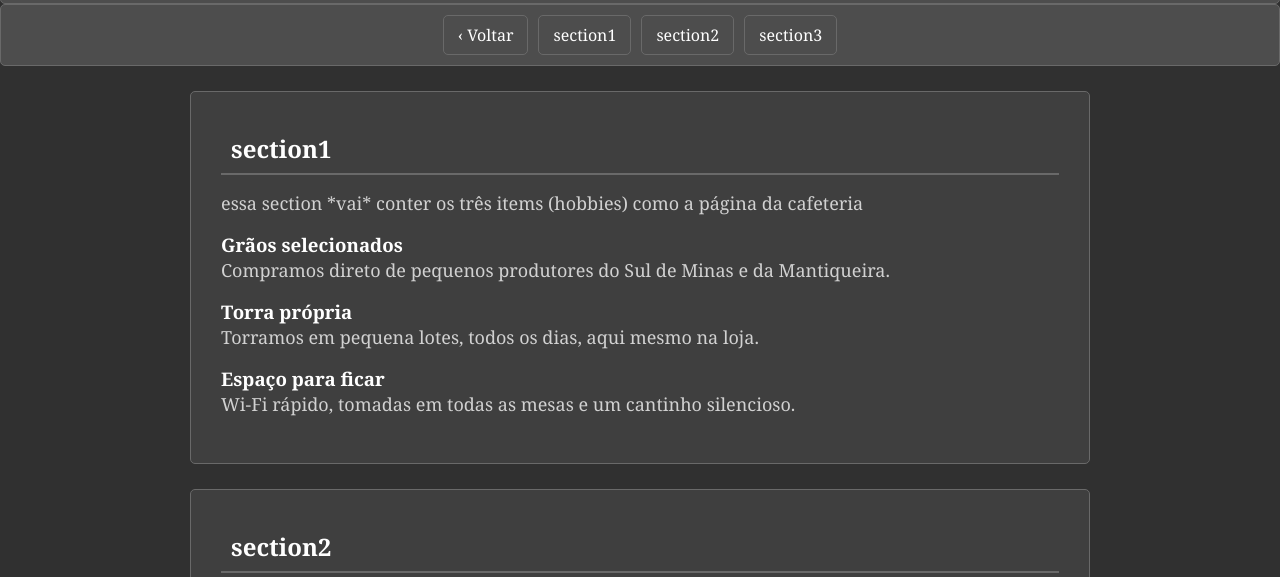
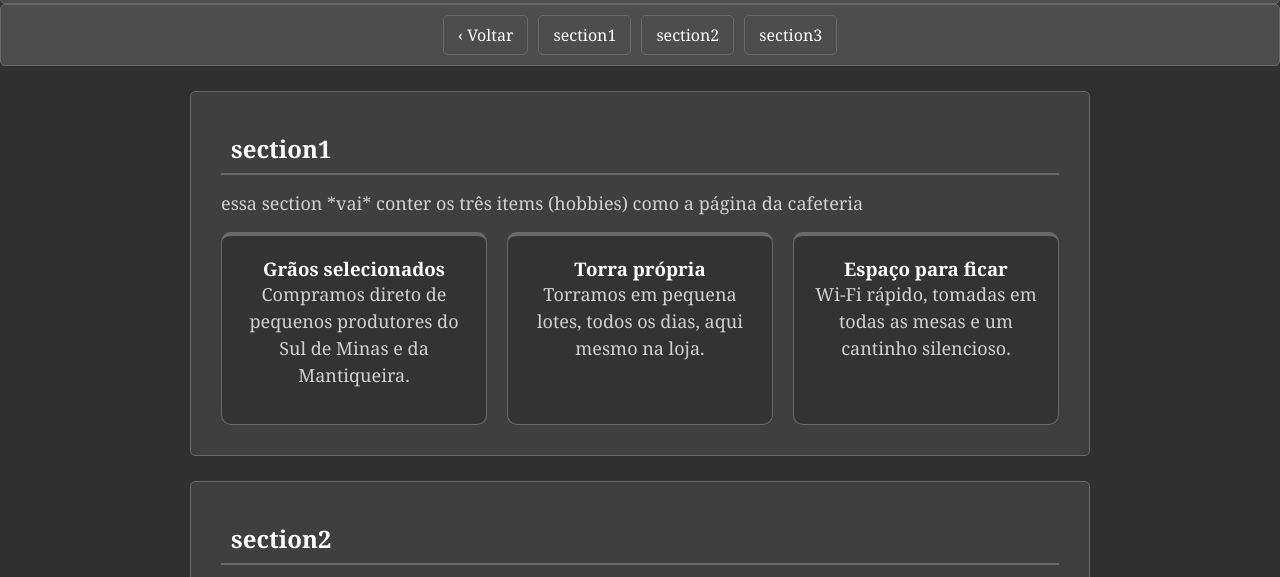
Before and after one commit to Lucas-1470/site-paralelo, a plain HTML site: page extra.html in a window 1280 px wide. Shown: the part 222-799 px from the top of the page. Drawn offline with Linux system fonts and the light colour scheme.

Commit message:
16/11 - Atualização da Section de Hobbies

```diff
--- a/style-extra.css
+++ b/style-extra.css
@@ -1,3 +1,7 @@
+:root {
+    --cor-fundo-hobbies: #333333;
+}
+
 .anim-h1 {
     animation: animh1 0.9s ease-out both;
 }
@@ -26,3 +30,18 @@
         transform: translateX(0);
     }
 }
+
+.diferenciais {
+    display: flex;
+    gap: 20px;
+}
+
+.diferencial {
+    flex: 1;
+    background-color: var(--cor-fundo-hobbies);
+    border: 1px solid var(--cor-borda);
+    border-top: 4px solid var(--cor-borda);
+    border-radius: 10px;
+    padding: 20px;
+    text-align: center;
+}
```
